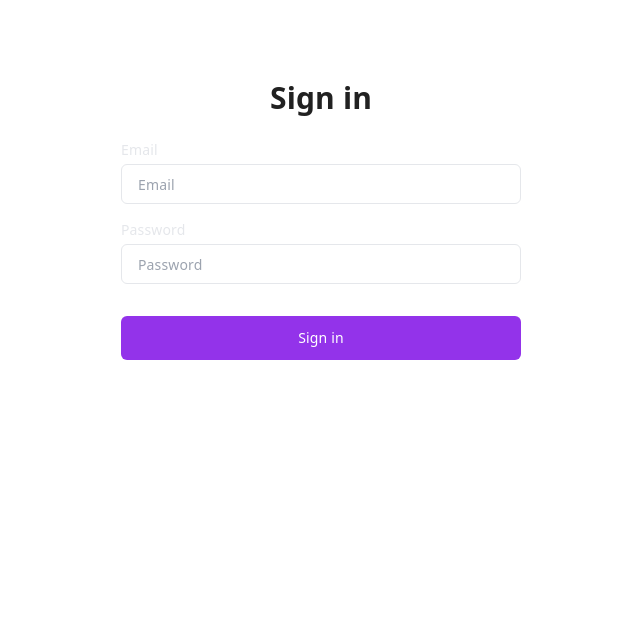
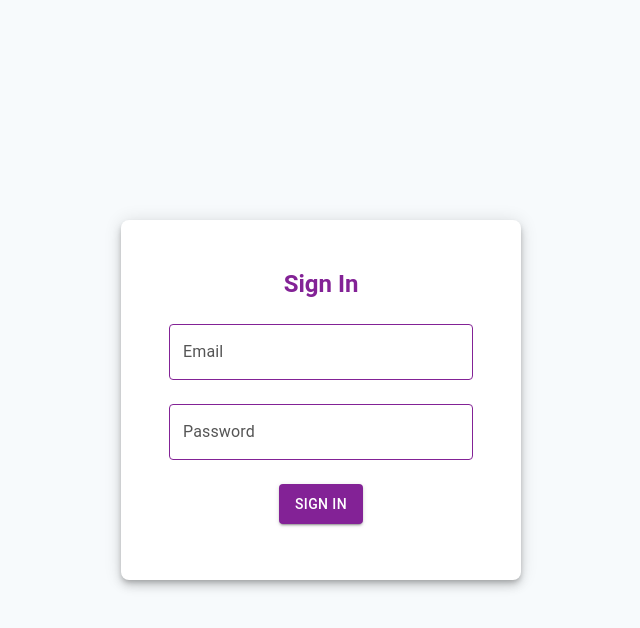
Before and after one commit to vamshikmouli/musicapp, a Next.js app: page /sign-in in a window 1280 px wide. Shown: the top 628 px of the page, without its empty margins (319-959 px from the left). Built offline with nearby package versions, Linux system fonts and the light colour scheme; no server answers.

Commit message:
Add complete login with validations

```diff
--- a/actions/authentication/auth.ts
+++ b/actions/authentication/auth.ts
@@ -37,6 +37,7 @@ export const loginWithCreds = async (formData: FormData) => {
     redirectTo: '/',
   };
   const existingUser = await getUserByEmail(formData.get('email') as string);
+  console.log(existingUser);
 
   try {
     await signIn('credentials', rawFormData);
@@ -46,10 +47,9 @@ export const loginWithCreds = async (formData: FormData) => {
         case 'CredentialsSignin':
           return { error: 'Invalid credentials!' };
         default:
-          return { error: 'Something went wrong!' };
+          return { error: error.cause?.err?.message };
       }
     }
-
     throw error;
   }
   revalidatePath('/');
--- a/app/sign-in/page.tsx
+++ b/app/sign-in/page.tsx
@@ -2,14 +2,7 @@ import LoginForm from '@/components/LoginForm';
 import React from 'react';
 
 const SignIn = () => {
-  return (
-    <div className="w-full flex mt-20 justify-center">
-      <section className="flex flex-col w-[400px]">
-        <h1 className="text-3xl w-full text-center font-bold mb-6">Sign in</h1>
-        <LoginForm />
-      </section>
-    </div>
-  );
+  return <LoginForm />;
 };
 
 export default SignIn;
--- a/auth.ts
+++ b/auth.ts
@@ -32,17 +32,17 @@ const authOptions = {
           where: { email },
         });
         if (!user) {
-          throw new Error('No user found with this email.');
+          throw new Error('No user found with this email');
         }
         if (!user.hashPassword) {
-          throw new Error('User has no hashed password.');
+          throw new Error('User has no hashed password');
         }
         const isMatch = bcrypt.compareSync(
           credentials.password as string,
           user.hashPassword
         );
         if (!isMatch) {
-          throw new Error('Incorrect password.');
+          throw new Error('Incorrect password');
         }
         return user;
       },
--- a/components/AuthButton.tsx
+++ b/components/AuthButton.tsx
@@ -1,19 +1,16 @@
 'use client';
 
-import { useFormStatus } from 'react-dom';
+import LNSButton from './ui/LNSButton';
 
-const AuthButton = () => {
-  const { pending } = useFormStatus();
+interface AuthButtonProps {
+  loading: boolean;
+}
+
+const AuthButton: React.FC<AuthButtonProps> = ({ loading }) => {
   return (
-    <button
-      disabled={pending}
-      type="submit"
-      className={`${
-        pending ? 'bg-gray-600' : 'bg-purple-600'
-      } rounded-md w-full px-12 py-3 text-sm font-medium text-white`}
-    >
-      {pending ? 'Loading...' : 'Sign in'}
-    </button>
+    <LNSButton type="submit" loading={loading}>
+      Sign in
+    </LNSButton>
   );
 };
 
--- a/components/LoginForm.tsx
+++ b/components/LoginForm.tsx
@@ -2,47 +2,126 @@
 
 import { loginWithCreds } from '@/actions/authentication/auth';
 import AuthButton from './AuthButton';
+import LNSTextField from './ui/LNSTextField';
+import { Box, Card, CardContent, Typography } from '@mui/material';
+import theme from '@/theme';
+import { useForm } from 'react-hook-form';
+import { z } from 'zod';
+import { zodResolver } from '@hookform/resolvers/zod';
+import { useState } from 'react';
+
+const loginSchema = z.object({
+  email: z.string().min(1, 'Email is required').email('Invalid email format'),
+  password: z
+    .string()
+    .min(1, 'Password is required')
+    .min(6, 'Password must be at least 6 characters long'),
+});
+
+type LoginFormInputs = z.infer<typeof loginSchema>;
 
 const LoginForm = () => {
-  const handleSubmit = async (event: React.FormEvent<HTMLFormElement>) => {
-    event.preventDefault();
-    const formElement = event.target as HTMLFormElement;
-    const formData = new FormData(formElement);
-    await loginWithCreds(formData);
+  const {
+    register,
+    handleSubmit,
+    formState: { errors },
+  } = useForm<LoginFormInputs>({
+    resolver: zodResolver(loginSchema),
+  });
+  const [serverError, setServerError] = useState<string | null>(null);
+  const [loading, setLoading] = useState(false);
+
+  const onSubmit = async (data: LoginFormInputs) => {
+    setLoading(true);
+    const formData = new FormData();
+    formData.append('email', data.email);
+    formData.append('password', data.password);
+    setTimeout(async () => {
+      const response = await loginWithCreds(formData);
+      if (response?.error) {
+        setServerError(response.error);
+      }
+      setLoading(false);
+    }, 2000);
   };
 
   return (
-    <div>
-      <form onSubmit={handleSubmit} className="w-full flex flex-col gap-4">
-        <div>
-          <label className="block text-sm font-medium text-gray-200">
-            Email
-          </label>
-          <input
-            type="email"
-            placeholder="Email"
-            id="Email"
-            name="email"
-            className="mt-1 w-full px-4 p-2  h-10 rounded-md border border-gray-200 bg-white text-sm text-gray-700"
-          />
-        </div>
-        <div>
-          <label className="block text-sm font-medium text-gray-200">
-            Password
-          </label>
-          <input
-            type="password"
-            placeholder="Password"
-            name="password"
-            id="password"
-            className="mt-1 w-full px-4 p-2  h-10 rounded-md border border-gray-200 bg-white text-sm text-gray-700"
-          />
-        </div>
-        <div className="mt-4">
-          <AuthButton />
-        </div>
-      </form>
-    </div>
+    <form onSubmit={handleSubmit(onSubmit)}>
+      <Box
+        sx={{
+          display: 'flex',
+          justifyContent: 'center',
+          alignItems: 'center',
+          minHeight: '100vh',
+          backgroundColor: theme.palette.background.default,
+        }}
+      >
+        <Card
+          sx={{
+            width: '100%',
+            maxWidth: 400,
+            padding: 4,
+            boxShadow: 6,
+            borderRadius: 2,
+            backgroundColor: theme.palette.background.paper,
+            transition: 'transform 0.3s, box-shadow 0.3s',
+            '&:hover': {
+              boxShadow: 10,
+              transform: 'scale(1.02)',
+            },
+          }}
+        >
+          <CardContent>
+            <Typography
+              variant="h5"
+              gutterBottom
+              align="center"
+              sx={{ fontWeight: 'bold', color: theme.palette.primary.main }}
+            >
+              Sign In
+            </Typography>
+            {serverError && (
+              <Typography color="error" align="center" sx={{ mb: 2 }}>
+                {serverError}
+              </Typography>
+            )}
+            <LNSTextField
+              label="Email"
+              type="email"
+              placeholder="Enter your email"
+              fullWidth
+              variant="outlined"
+              margin="normal"
+              sx={{
+                backgroundColor: theme.palette.primary.contrastText,
+                borderRadius: 1,
+              }}
+              {...register('email')}
+              error={!!errors.email}
+              helperText={errors.email?.message}
+            />
+            <LNSTextField
+              label="Password"
+              type="password"
+              placeholder="Enter your password"
+              fullWidth
+              variant="outlined"
+              margin="normal"
+              sx={{
+                backgroundColor: theme.palette.primary.contrastText,
+                borderRadius: 1,
+              }}
+              {...register('password')}
+              error={!!errors.password}
+              helperText={errors.password?.message}
+            />
+            <Box mt={2} display="flex" justifyContent="center">
+              <AuthButton loading={loading} />
+            </Box>
+          </CardContent>
+        </Card>
+      </Box>
+    </form>
   );
 };
 
--- a/components/Providers.tsx
+++ b/components/Providers.tsx
@@ -4,14 +4,7 @@ import { SessionProvider } from 'next-auth/react';
 import { ThemeProvider, createTheme } from '@mui/material/styles';
 import { CssBaseline } from '@mui/material';
 import { Session } from 'next-auth';
-
-const theme = createTheme({
-  palette: {
-    primary: {
-      main: '#832296',
-    },
-  },
-});
+import theme from '@/theme';
 
 export default function Providers({
   children,
--- /dev/null
+++ b/components/ui/LNSButton.tsx
@@ -0,0 +1,30 @@
+import theme from '@/theme';
+import { Button as MuiButton, ButtonProps } from '@mui/material';
+
+interface BaseButtonProps extends ButtonProps {
+  loading?: boolean;
+}
+
+const BaseButton: React.FC<BaseButtonProps> = ({
+  loading,
+  children,
+  ...props
+}) => {
+  return (
+    <MuiButton
+      {...props}
+      variant="contained"
+      disabled={loading || props.disabled}
+      sx={{
+        backgroundColor: loading
+          ? theme.palette.background.default
+          : theme.palette.primary.main,
+        height: 40,
+      }}
+    >
+      {loading ? 'Loading...' : children}
+    </MuiButton>
+  );
+};
+
+export default BaseButton;
--- /dev/null
+++ b/components/ui/LNSTextField.tsx
@@ -0,0 +1,24 @@
+import theme from '@/theme';
+import { TextField as MuiTextField, TextFieldProps } from '@mui/material';
+
+const LNSTextField: React.FC<TextFieldProps> = (props) => {
+  return (
+    <MuiTextField
+      {...props}
+      fullWidth
+      variant="outlined"
+      margin="normal"
+      sx={{
+        backgroundColor: theme.palette.primary.contrastText,
+        borderRadius: 1,
+        '& .MuiOutlinedInput-root': {
+          '& fieldset': { borderColor: 'primary.main' },
+          '&:hover fieldset': { borderColor: 'primary.dark' },
+          '&.Mui-focused fieldset': { borderColor: 'primary.main' },
+        },
+      }}
+    />
+  );
+};
+
+export default LNSTextField;
--- a/package.json
+++ b/package.json
@@ -12,6 +12,7 @@
     "@auth/prisma-adapter": "^2.7.4",
     "@emotion/react": "^11.14.0",
     "@emotion/styled": "^11.14.0",
+    "@hookform/resolvers": "^3.10.0",
     "@mui/material": "^6.4.2",
     "@prisma/client": "^6.3.0",
     "axios": "^1.7.9",
@@ -20,7 +21,9 @@
     "next-auth": "^5.0.0-beta.25",
     "nodemailer": "^6.9.16",
     "react": "^19.0.0",
-    "react-dom": "^19.0.0"
+    "react-dom": "^19.0.0",
+    "react-hook-form": "^7.54.2",
+    "zod": "^3.24.1"
   },
   "devDependencies": {
     "@eslint/eslintrc": "^3",
--- a/tailwind.config.ts
+++ b/tailwind.config.ts
@@ -1,16 +1,26 @@
-import type { Config } from "tailwindcss";
+import type { Config } from 'tailwindcss';
 
 export default {
   content: [
-    "./pages/**/*.{js,ts,jsx,tsx,mdx}",
-    "./components/**/*.{js,ts,jsx,tsx,mdx}",
-    "./app/**/*.{js,ts,jsx,tsx,mdx}",
+    './pages/**/*.{js,ts,jsx,tsx,mdx}',
+    './components/**/*.{js,ts,jsx,tsx,mdx}',
+    './app/**/*.{js,ts,jsx,tsx,mdx}',
   ],
   theme: {
     extend: {
       colors: {
-        background: "var(--background)",
-        foreground: "var(--foreground)",
+        primary: {
+          50: '#E0A6F0', // Very Light Lavender
+          100: '#C45EDC', // Light Lavender
+          200: '#B351CC', // Soft Purple
+          300: '#A344BC', // Lilac Purple
+          400: '#9335AC', // Medium Purple
+          500: '#832296', // Deep Purple (Original)
+          600: '#722583', // Dark Grape
+          700: '#621F70', // Plum Purple
+          800: '#511B5C', // Rich Eggplant
+          900: '#411649', // Deep Violet
+        },
       },
     },
   },
--- /dev/null
+++ b/theme/index.ts
@@ -0,0 +1,63 @@
+'use client';
+
+import { createTheme } from '@mui/material/styles';
+
+const theme = createTheme({
+  palette: {
+    primary: {
+      main: '#832296', // Deep Purple (Main Color)
+      light: '#B351CC', // Soft Purple
+      dark: '#511B5C', // Rich Eggplant
+      contrastText: '#ffffff', // White text for buttons
+    },
+    secondary: {
+      main: '#9335AC', // Medium Purple
+      light: '#E0A6F0', // Very Light Lavender
+      dark: '#411649', // Deep Violet
+    },
+    background: {
+      default: '#f7fafc', // Light background
+      paper: '#ffffff', // Card background
+    },
+    text: {
+      primary: '#333333', // Default text color
+      secondary: '#555555', // Slightly lighter text
+    },
+  },
+  components: {
+    MuiCard: {
+      styleOverrides: {
+        root: {
+          padding: 16,
+          borderRadius: 8,
+          boxShadow: '6px 6px 12px rgba(0, 0, 0, 0.1)',
+          '&:hover': {
+            boxShadow: '10px 10px 20px rgba(0, 0, 0, 0.2)',
+          },
+        },
+      },
+    },
+    MuiTypography: {
+      styleOverrides: {
+        h5: {
+          fontWeight: 'bold',
+          color: '#832296', // Primary Color
+          textAlign: 'center',
+        },
+      },
+    },
+    MuiButton: {
+      styleOverrides: {
+        root: {
+          backgroundColor: '#832296',
+          color: 'white',
+          '&:hover': {
+            backgroundColor: '#722583', // Darker Shade
+          },
+        },
+      },
+    },
+  },
+});
+
+export default theme;
```
Also changed, not shown: 1 other file (tests, documents, lock files or other folders).
